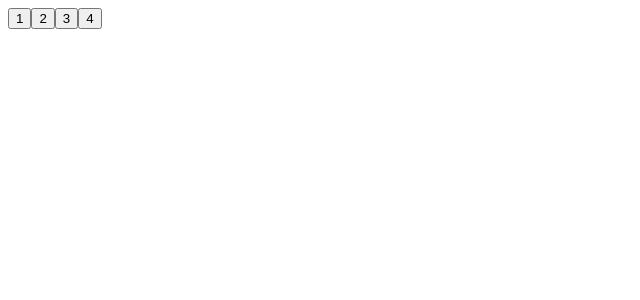
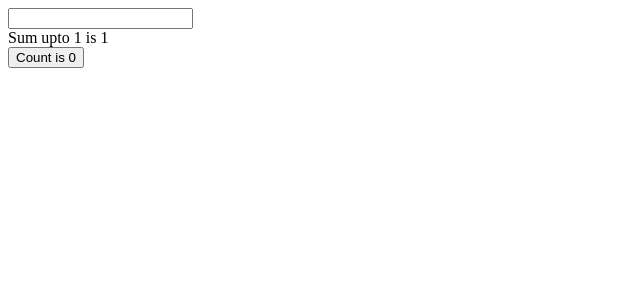
Before and after one commit to tushar0i/webdev-logs, a React (Vite) app in the folder react/react-intro/: page / in a window 1280 px wide. Shown: the top 300 px of the page, without its empty margins (0-640 px from the left). Built offline with nearby package versions, Linux system fonts and the light colour scheme.

Commit message:
useMemo hook in React

```diff
--- /dev/null
+++ b/react/react-intro/src/App-e.jsx
@@ -0,0 +1,32 @@
+import { useMemo, useState } from "react"
+
+function App_e() {
+
+    const [count, setCount] = useState(0)
+    const [inputValue , setInputValue]= useState(1)
+    const answer = useMemo(()=>{
+        let ans = 0
+        for (let i = 0; i <= inputValue; i++) {
+            ans = ans + i
+        }
+        console.log(ans)
+        return ans
+    },[inputValue])
+
+// the flaw in the previous approch(without useMemo) is that whenever we click on the counter button the app get re render and the sum function will work again to calculate the sum of the same input
+// By using useMemo whenever the input variable changes then only the calculation happen
+    return <>
+        <div>
+            <input type="number" onChange={(e) => {
+                const value = e.target.value
+                setInputValue(parseInt(value))
+            }} />
+            <div>Sum upto {inputValue} is {answer}</div>
+            <button onClick={()=>{setCount(count + 1)}}>Count is {count}</button>
+
+        </div>
+    </>
+
+}
+
+export default App_e
--- a/react/react-intro/src/main.jsx
+++ b/react/react-intro/src/main.jsx
@@ -6,6 +6,7 @@ import App_a from './App-a.jsx'
 import App_b from './App-b.jsx'
 import App_c from './App-c.jsx'
 import App_d from './App-d.jsx'
+import App_e from './App-e.jsx'
 
 createRoot(document.getElementById('root')).render(
   <StrictMode>
@@ -13,6 +14,7 @@ createRoot(document.getElementById('root')).render(
     {/* <App_a /> */}
     {/* <App_b /> */}
     {/* <App_c/> */}
-    <App_d/>
+    {/* <App_d/> */}
+    <App_e/>
   </StrictMode>,
 )
```
